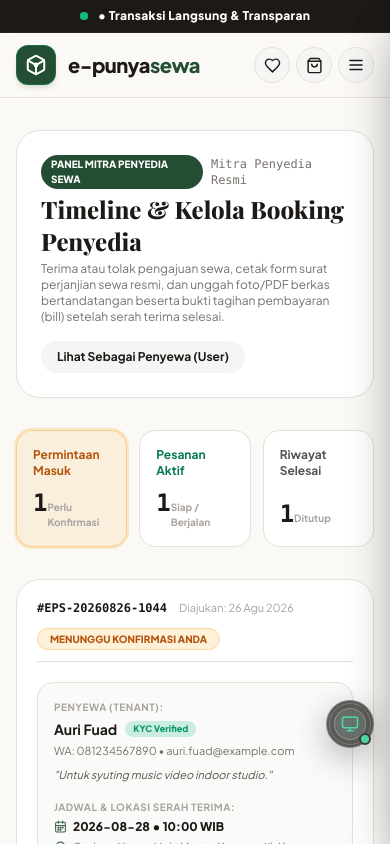
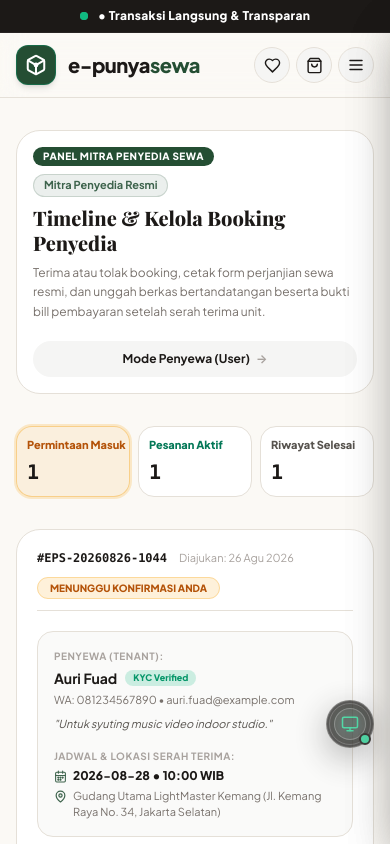
Before and after one commit to kangfuad/f-ecommerce, a Vue app: page /timeline-penyedia in a window 390 px wide. Shown: the top 844 px of the page. Built offline with nearby package versions, Linux system fonts and the light colour scheme; a web font is replaced by a local one.

Commit message:
fix(responsive): refine mobile view layout for Provider Timeline hero banner and metric tabs

```diff
--- a/src/presentation/views/ProviderTimelineView.vue
+++ b/src/presentation/views/ProviderTimelineView.vue
@@ -282,49 +282,57 @@ function handleReviewSubmitted(updated: OrderDto) {
         <!-- Main Provider Dashboard View -->
         <template v-else>
           <!-- Header Banner -->
-          <div class="flex flex-col sm:flex-row sm:items-center justify-between gap-4 p-6 rounded-3xl bg-theme-card border border-theme-border shadow-xs">
-            <div class="space-y-1">
-              <div class="flex items-center gap-2">
-                <span class="px-2.5 py-0.5 rounded-full bg-[#244E33] text-white text-[10px] font-black uppercase">
+          <div class="p-4 sm:p-6 md:p-8 rounded-3xl bg-theme-card border border-theme-border shadow-xs space-y-4">
+            <div class="flex flex-col sm:flex-row sm:items-center justify-between gap-4">
+              <div class="space-y-2 min-w-0">
+                <!-- Badges Row -->
+                <div class="flex flex-wrap items-center gap-2">
+                  <span class="px-2.5 py-0.5 rounded-full bg-[#244E33] dark:bg-emerald-500 text-white dark:text-stone-950 text-[10px] font-black uppercase tracking-wider shrink-0">
                     Panel Mitra Penyedia Sewa
                   </span>
-                <span class="text-xs text-stone-500 font-mono">{{ currentUser?.providerStoreName || 'Mitra Penyedia Resmi' }}</span>
+                  <span class="px-2.5 py-0.5 rounded-full bg-forest/10 dark:bg-forest/20 text-forest dark:text-forest-glow text-[11px] font-bold border border-forest/20 truncate max-w-[200px] sm:max-w-xs">
+                    {{ currentUser?.providerStoreName || 'Mitra Penyedia Resmi' }}
+                  </span>
                 </div>
-              <h1 class="font-display text-2xl font-extrabold text-theme-primary">
+
+                <!-- Title & Description -->
+                <h1 class="font-display text-xl sm:text-2xl md:text-3xl font-black text-theme-primary leading-tight">
                   Timeline & Kelola Booking Penyedia
                 </h1>
-              <p class="text-xs text-stone-500 max-w-xl">
-                Terima atau tolak pengajuan sewa, cetak form surat perjanjian sewa resmi, dan unggah foto/PDF berkas bertandatangan beserta bukti tagihan pembayaran (bill) setelah serah terima selesai.
+                <p class="text-xs text-stone-500 max-w-2xl leading-relaxed">
+                  Terima atau tolak booking, cetak form perjanjian sewa resmi, dan unggah berkas bertandatangan beserta bukti bill pembayaran setelah serah terima unit.
                 </p>
               </div>
 
-            <!-- Quick link to User View -->
-            <div class="flex items-center gap-2">
+              <!-- Quick Link Button to Tenant View -->
+              <div class="shrink-0 pt-1 sm:pt-0">
                 <router-link
                   to="/pesanan-saya"
-                class="px-4 py-2 rounded-2xl bg-stone-100 dark:bg-stone-800 hover:bg-stone-200 dark:hover:bg-stone-700 text-xs font-bold text-theme-primary transition"
+                  class="w-full sm:w-auto inline-flex items-center justify-center gap-1.5 px-4 py-2.5 rounded-full bg-stone-100 dark:bg-stone-800 hover:bg-stone-200 dark:hover:bg-stone-700 text-xs font-bold text-theme-primary transition shadow-xs"
                 >
-                Lihat Sebagai Penyewa (User)
+                  <span>Mode Penyewa (User)</span>
+                  <span class="text-xs text-stone-400">→</span>
                 </router-link>
               </div>
             </div>
+          </div>
 
-          <!-- Metric Counter Tabs -->
-          <div class="grid grid-cols-3 gap-3 sm:gap-4">
+          <!-- Metric Counter Tabs (Responsive 3 Tabs) -->
+          <div class="grid grid-cols-3 gap-2 sm:gap-4">
             <button
               type="button"
               @click="activeTab = 'PENDING'"
               :class="[
-                'p-4 rounded-2xl border text-left transition-all cursor-pointer flex flex-col justify-between',
+                'p-2.5 sm:p-4 rounded-2xl border text-left transition-all cursor-pointer flex flex-col justify-between min-w-0',
                 activeTab === 'PENDING'
                   ? 'bg-amber-500/10 border-amber-500/40 ring-2 ring-amber-500/20'
                   : 'bg-theme-card border-theme-border hover:border-stone-400'
               ]"
             >
-              <span class="text-xs font-bold text-amber-700 dark:text-amber-400">Permintaan Masuk</span>
-              <div class="flex items-baseline justify-between mt-2">
-                <span class="text-2xl font-black font-mono text-theme-primary">{{ pendingOrders.length }}</span>
-                <span class="text-[10px] text-stone-400 font-bold">Perlu Konfirmasi</span>
+              <span class="text-[11px] sm:text-xs font-extrabold text-amber-700 dark:text-amber-400 truncate block">Permintaan Masuk</span>
+              <div class="flex items-baseline justify-between mt-1 sm:mt-2">
+                <span class="text-xl sm:text-2xl font-black font-mono text-theme-primary">{{ pendingOrders.length }}</span>
+                <span class="hidden sm:inline text-[10px] text-stone-400 font-bold">Perlu Konfirmasi</span>
               </div>
             </button>
 
@@ -332,16 +340,16 @@ function handleReviewSubmitted(updated: OrderDto) {
               type="button"
               @click="activeTab = 'ACTIVE'"
               :class="[
-                'p-4 rounded-2xl border text-left transition-all cursor-pointer flex flex-col justify-between',
+                'p-2.5 sm:p-4 rounded-2xl border text-left transition-all cursor-pointer flex flex-col justify-between min-w-0',
                 activeTab === 'ACTIVE'
                   ? 'bg-emerald-500/10 border-emerald-500/40 ring-2 ring-emerald-500/20'
                   : 'bg-theme-card border-theme-border hover:border-stone-400'
               ]"
             >
-              <span class="text-xs font-bold text-emerald-700 dark:text-emerald-300">Pesanan Aktif</span>
-              <div class="flex items-baseline justify-between mt-2">
-                <span class="text-2xl font-black font-mono text-theme-primary">{{ activeOrders.length }}</span>
-                <span class="text-[10px] text-stone-400 font-bold">Siap / Berjalan</span>
+              <span class="text-[11px] sm:text-xs font-extrabold text-emerald-700 dark:text-emerald-300 truncate block">Pesanan Aktif</span>
+              <div class="flex items-baseline justify-between mt-1 sm:mt-2">
+                <span class="text-xl sm:text-2xl font-black font-mono text-theme-primary">{{ activeOrders.length }}</span>
+                <span class="hidden sm:inline text-[10px] text-stone-400 font-bold">Siap / Berjalan</span>
               </div>
             </button>
 
@@ -349,16 +357,16 @@ function handleReviewSubmitted(updated: OrderDto) {
               type="button"
               @click="activeTab = 'COMPLETED'"
               :class="[
-                'p-4 rounded-2xl border text-left transition-all cursor-pointer flex flex-col justify-between',
+                'p-2.5 sm:p-4 rounded-2xl border text-left transition-all cursor-pointer flex flex-col justify-between min-w-0',
                 activeTab === 'COMPLETED'
                   ? 'bg-stone-500/10 border-stone-500/40 ring-2 ring-stone-500/20'
                   : 'bg-theme-card border-theme-border hover:border-stone-400'
               ]"
             >
-              <span class="text-xs font-bold text-stone-600 dark:text-stone-300">Riwayat Selesai</span>
-              <div class="flex items-baseline justify-between mt-2">
-                <span class="text-2xl font-black font-mono text-theme-primary">{{ completedOrders.length }}</span>
-                <span class="text-[10px] text-stone-400 font-bold">Ditutup</span>
+              <span class="text-[11px] sm:text-xs font-extrabold text-stone-600 dark:text-stone-300 truncate block">Riwayat Selesai</span>
+              <div class="flex items-baseline justify-between mt-1 sm:mt-2">
+                <span class="text-xl sm:text-2xl font-black font-mono text-theme-primary">{{ completedOrders.length }}</span>
+                <span class="hidden sm:inline text-[10px] text-stone-400 font-bold">Ditutup</span>
               </div>
             </button>
           </div>
```
Lines whose indentation alone changed are shown as unchanged.
